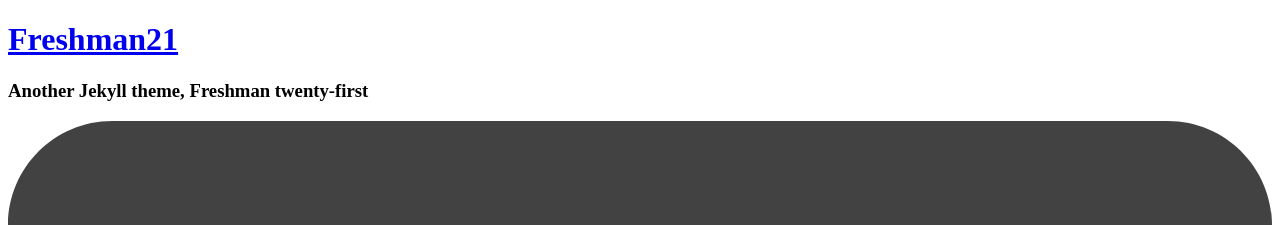
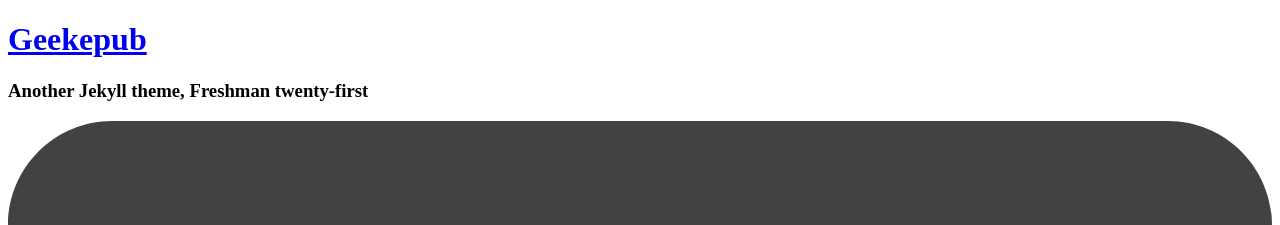
Before and after one commit to geekepub/geekepub.github.io, a Jekyll site: the page built from index.html, in a window 1280 px wide and 900 px high. Shown: the top 225 px of the window. Built offline with Jekyll 4.4.1, drawn with Linux system fonts in a browser that asks for light colours; the list of posts is cut into pages by our own code.

Commit message:
Update _config.yml

```diff
--- a/_config.yml
+++ b/_config.yml
@@ -1,11 +1,11 @@
 ### Site info:
-title: Freshman21
+title: Geekepub
 tagline: Another Jekyll theme, Freshman twenty-first
 author: Lijia Yu
 email: yu@lijiayu.net
 description: "Freshman21 is a Jekyll blog theme." # You can edit this line in _config.yml. It will appear in your document head meta and in your feed.xml site description
 keywords: "Jekyll, theme, Freshman21"
-url: "http://yulijia.net/freshman21" # the base hostname & protocol for your site
+# url: "http://yulijia.net/freshman21" # the base hostname & protocol for your site
 locale: en_US
 
 ### Personal info and site tools info:
```
